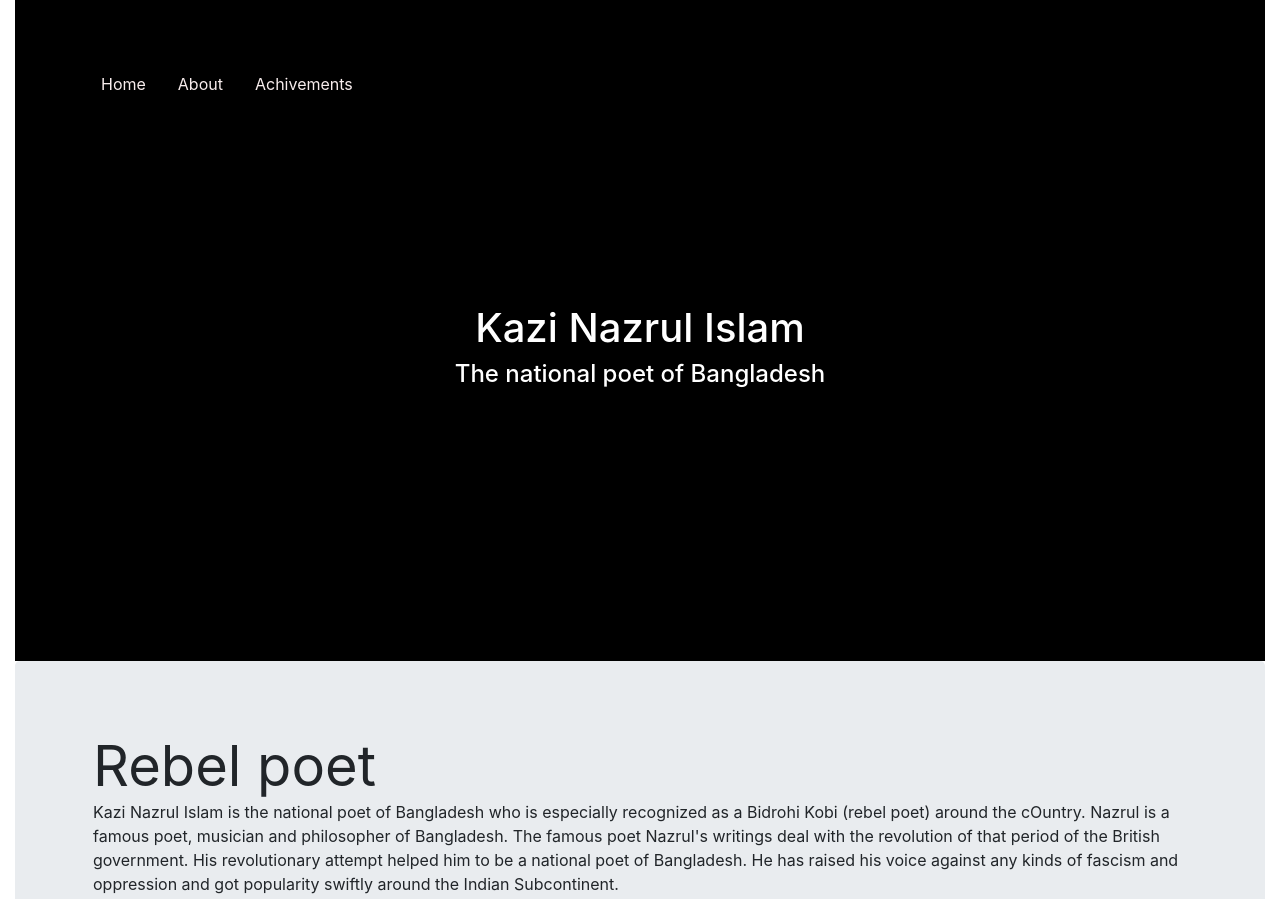
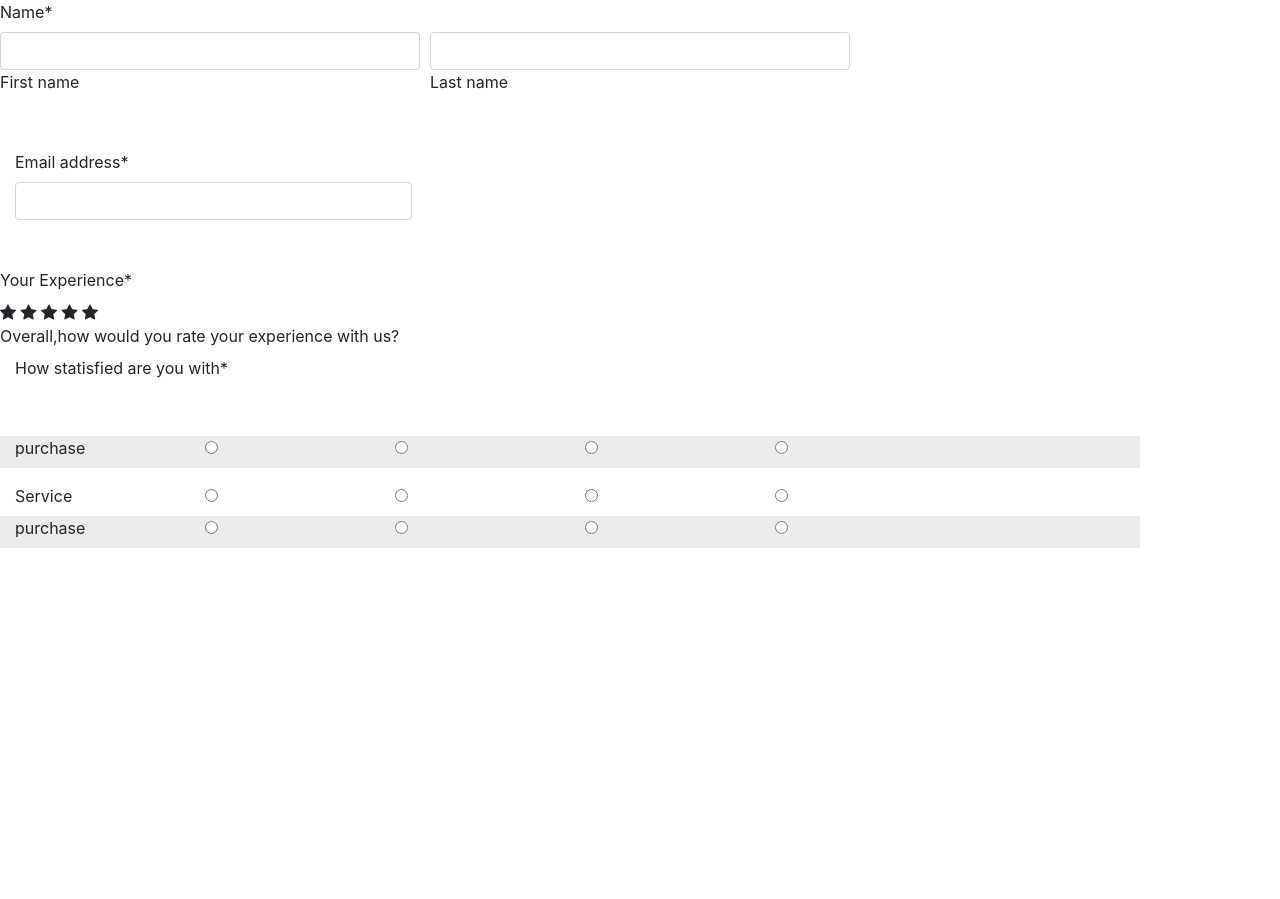
Before and after one commit to mridulagrahari/assignment-11, a plain HTML site: page index.html in a window 1280 px wide. Shown: the top 899 px of the page. After the commit the page ends 800 px from the top, so only its background shows below. Drawn offline with nearby package versions, Linux system fonts and the light colour scheme.

Commit message:
Add files via upload

```diff
--- a/index.html
+++ b/index.html
@@ -1,117 +1,148 @@
-<!doctype html>
+<!DOCTYPE html>
 <html lang="en">
 
 <head>
-    <!-- Required meta tags -->
-    <meta charset="utf-8">
-    <meta name="viewport" content="width=device-width, initial-scale=1, shrink-to-fit=no">
-
-    <!-- Bootstrap CSS -->
+  <meta charset="UTF-8">
+  <meta http-equiv="X-UA-Compatible" content="IE=edge">
+  <meta name="viewport" content="width=device-width, initial-scale=1.0">
+  <title>survey form</title>
   <link rel="stylesheet" href="https://cdn.jsdelivr.net/npm/bootstrap@4.6.1/dist/css/bootstrap.min.css"
     integrity="sha384-zCbKRCUGaJDkqS1kPbPd7TveP5iyJE0EjAuZQTgFLD2ylzuqKfdKlfG/eSrtxUkn" crossorigin="anonymous">
-
-    <title>Hello, world!</title>
+  <link rel="stylesheet" href="https://cdn.jsdelivr.net/npm/bootstrap-icons@1.8.3/font/bootstrap-icons.css">
 </head>
 
 <body>
+  <form class="needs-validation" novalidate>
+    <label for="validationCustom01">Name*</label>
+    <div class="form-row">
+      <div class="col-md-4 mb-5">
+        <input type="text" class="form-control" id="validationCustom01">
+        <label for="validationCustom01">First name</label>
+        <div class="valid-feedback">
+        </div>
+      </div>
+      <div class="col-md-4 mb-5">
+        <input type="text" class="form-control" id="validationCustom02">
+        <label for="validationCustom02">Last name</label>
+        <div class="valid-feedback">
+        </div>
+      </div>
+    </div>
+    <div class="form-group">
+      <div class="col-md-4 mb-5">
+        <label for="exampleInputEmail1">Email address*</label>
+        <input type="email" class="form-control" id="exampleInputEmail1" aria-describedby="emailHelp">
+      </div>
+      <label for="exampleInputEmail1">Your Experience*</label>
+
+      <div class="fixed-left ">
+        <i class="bi bi-star-fill "></i>
+        <i class="bi bi-star-fill "></i>
+        <i class="bi bi-star-fill "></i>
+        <i class="bi bi-star-fill "></i>
+        <i class="bi bi-star-fill "></i>
+
+      </div>
+      <label for="validationCustom02">Overall,how would you rate your experience with us?</label>
+      <div class="col-md-4 mb-5">
+        <label for="validationCustom02">How statisfied are you with*</label>
+      </div>
+    </form>
+      <div class="container" style="display:inline-block">
+        <div class="row row-cols-6 table-active">
+          <div class="col">
+            <label for="validationCustom01">purchase</label>
+          </div>
 
           <div class="col">
-        <div class="jumbotron jumbotron-fluid mb-0" style="background-color:black;">
-            <div class="container" style="background-color:black;">
-                <div class="row">
+            <div class="form-check form-check-inline">
+              <input class="form-check-input" type="radio" name="inlineRadioOptions" id="inlineRadio1" value="option1">
+              <label class="form-check-label" for="inlineRadio1"></label>
+            </div>
+          </div>
           <div class="col">
-                        <ul class="nav justify-content-left">
-                            <li class="nav-item">
-                                <a class="nav-link active" aria-current="page" href="#"
-                                    style="color:rgb(248, 237, 237)">Home</a>
-                            </li>
-                            <li class="nav-item">
-                                <a class="nav-link" href="#" style="color:rgb(248, 237, 237);">About</a>
-                            </li>
-                            <li class="nav-item">
-                                <a class="nav-link" href="#" style="color:rgb(248, 237, 237);">Achivements</a>
-                            </li>
-
-                        </ul>
-                        <div style="margin: 100px;padding: 100px;">
-
-                            <h1 style="color:white;text-align:center;"> Kazi Nazrul Islam</h1>
-                            <h4 class="text .mu-4" style="color:white;text-align:center;">The national poet of
-                                Bangladesh</h4>
+            <div class="form-check form-check-inline">
+              <input class="form-check-input" type="radio" name="inlineRadioOptions" id="inlineRadio1" value="option1">
+              <label class="form-check-label" for="inlineRadio1"></label>
+            </div>
+          </div>
+          <div class="col">
+            <div class="form-check form-check-inline">
+              <input class="form-check-input" type="radio" name="inlineRadioOptions" id="inlineRadio1" value="option1">
+              <label class="form-check-label" for="inlineRadio1"></label>
+            </div>
+          </div>
+          <div class="col">
+            <div class="form-check form-check-inline">
+              <input class="form-check-input" type="radio" name="inlineRadioOptions" id="inlineRadio1" value="option1">
+              <label class="form-check-label" for="inlineRadio1"></label>
             </div>
           </div>
         </div>
       </div>
     </div>
-        <div class="jumbotron mb-0">
-            <div class="container .flex-column">
-                <div class="p-2 ">
-                    <h7 class="display-4"><b>Rebel poet</b></h7>
-                    <P class="display-8">Kazi Nazrul Islam is the national poet of Bangladesh who is
-                        especially recognized as a Bidrohi Kobi (rebel poet) around the
-                        cOuntry. Nazrul is a famous poet, musician and philosopher of
-                        Bangladesh. The famous poet Nazrul's writings deal with the
-                        revolution of that period of the British government. His
-                        revolutionary attempt helped him to be a national poet of
-                        Bangladesh. He has raised his voice against any kinds of fascism and
-                        oppression and got popularity swiftly around the Indian
-                        Subcontinent.</P>
-                </div>
-                <div class="p-2">
-                    <img src="laud-img.png">
-                </div>
-                <div class="p-2 ">
-                    <h7 class="display-4"><b>Awesome Writer</b></h7>
-                    <p>Nazrul's writings explored themes such as love, freedom, humanity,
-                        and revolution. He opposed all forms of bigotry and
-                        fundamentalism, including religious, caste-based and gender-based.
-                        Ihroughout his career, Nazrul wrote short stories, novels, and
-                        essays but is best known for his songs and poems. He pioneered new
-                        music forms such as Bengali ghazals. Nazrul wrote and composed
-                        music for nearly 4,000 songs (many recorded on HMV and
-                        gramophone records), collectively known as Nazrul Geeti.</p>
+    <div class="container" style="display:inline-block">
+      <div class="row row-cols-6">
+        <div class="col">
+          <label for="validationCustom01">Service</label>
         </div>
 
-            </div>
-            <div class="container .d-flex">
-                <button type="button" class="btn btn-secondary .p-3 .m-2">Learn more</button>
-                <button type="button" class="btn btn-danger .p-3 .m-2">Videos</button>
-                <button type="button" class="btn btn-warning .p-3 .m-2">Audio</button>
+        <div class="col">
+          <div class="form-check form-check-inline">
+            <input class="form-check-input" type="radio" name="inlineRadioOptions" id="inlineRadio1" value="option1">
+            <label class="form-check-label" for="inlineRadio1"></label>
           </div>
         </div>
-        <div class="jumbotron jumbotron-fluid " style="background-color:black;">
-            <div class="container">
-              <h1 class="display-5"style="color:white;">Love has no meaning or amount."- Kazi Nazrul Islam</h1>
+        <div class="col">
+          <div class="form-check form-check-inline">
+            <input class="form-check-input" type="radio" name="inlineRadioOptions" id="inlineRadio1" value="option1">
+            <label class="form-check-label" for="inlineRadio1"></label>
           </div>
         </div>
-          <div class="jumbotron jumbotron-fluid " style="background-color:white;">
-            <div class="d-flex justify-content-center " style="justify-content: space-between;">
-                <div class="card" style="width: 18rem;">
-                    <div class="card-body">
-                      <h5 class="card-title">Jagattarini Gold Medal</h5>
-                      <p class="card-text">1945</p>
-                      <p class="card-text">From the University of Calcutta for his work in bengali literature</p>
+        <div class="col">
+          <div class="form-check form-check-inline">
+            <input class="form-check-input" type="radio" name="inlineRadioOptions" id="inlineRadio1" value="option1">
+            <label class="form-check-label" for="inlineRadio1"></label>
           </div>
         </div>
-                  <div class="card" style="width: 18rem;">
-                    <div class="card-body">
-                      <h5 class="card-title">Padma Bhushan</h5>
-                      <p class="card-text">1960</p>
-                      <p class="card-text">One of the highest civillan honors of the Republic of india.</p>
+        <div class="col">
+          <div class="form-check form-check-inline">
+            <input class="form-check-input" type="radio" name="inlineRadioOptions" id="inlineRadio1" value="option1">
+            <label class="form-check-label" for="inlineRadio1"></label>
           </div>
         </div>
-                  <div class="card" style="width: 18rem;">
-                    <div class="card-body">
-                      <h5 class="card-title">National Poet</h5>
-                      <p class="card-text">-</p>
-                      <p class="card-text">conferred the title by the Government of Bangladesh.</p>
       </div>
     </div>
-                  <div class="card" style="width: 18rem;">
-                    <div class="card-body ">
-                      <h5 class="card-title">Ekushey Padak</h5>
-                      <p class="card-text">1976</p>
-                      <p class="card-text">Bangladesh's Highest civillian honours.</p>
+    </div>
+    <div class="container" style="display:inline-block">
+      <div class="row row-cols-6 table-active">
+        <div class="col">
+          <label for="validationCustom01">purchase</label>
+        </div>
+
+        <div class="col">
+          <div class="form-check form-check-inline">
+            <input class="form-check-input" type="radio" name="inlineRadioOptions" id="inlineRadio1" value="option1">
+            <label class="form-check-label" for="inlineRadio1"></label>
+          </div>
+        </div>
+        <div class="col">
+          <div class="form-check form-check-inline">
+            <input class="form-check-input" type="radio" name="inlineRadioOptions" id="inlineRadio1" value="option1">
+            <label class="form-check-label" for="inlineRadio1"></label>
+          </div>
+        </div>
+        <div class="col">
+          <div class="form-check form-check-inline">
+            <input class="form-check-input" type="radio" name="inlineRadioOptions" id="inlineRadio1" value="option1">
+            <label class="form-check-label" for="inlineRadio1"></label>
+          </div>
+        </div>
+        <div class="col">
+          <div class="form-check form-check-inline">
+            <input class="form-check-input" type="radio" name="inlineRadioOptions" id="inlineRadio1" value="option1">
+            <label class="form-check-label" for="inlineRadio1"></label>
+          </div>
         </div>
       </div>
     </div>
@@ -119,18 +150,14 @@
 
 
 
-    <!-- Optional JavaScript; choose one of the two! -->
 
-    <!-- Option 1: Bootstrap Bundle with Popper -->
-    <script src="https://cdn.jsdelivr.net/npm/bootstrap@5.1.3/dist/js/bootstrap.bundle.min.js"
-        integrity="sha384-ka7Sk0Gln4gmtz2MlQnikT1wXgYsOg+OMhuP+IlRH9sENBO0LRn5q+8nbTov4+1p"
+
+  <script src="https://cdn.jsdelivr.net/npm/jquery@3.5.1/dist/jquery.slim.min.js"
+    integrity="sha384-DfXdz2htPH0lsSSs5nCTpuj/zy4C+OGpamoFVy38MVBnE+IbbVYUew+OrCXaRkfj"
     crossorigin="anonymous"></script>
-
-    <!-- Option 2: Separate Popper and Bootstrap JS -->
-    <!--
-    <script src="https://cdn.jsdelivr.net/npm/@popperjs/core@2.10.2/dist/umd/popper.min.js" integrity="sha384-7+zCNj/IqJ95wo16oMtfsKbZ9ccEh31eOz1HGyDuCQ6wgnyJNSYdrPa03rtR1zdB" crossorigin="anonymous"></script>
-    <script src="https://cdn.jsdelivr.net/npm/bootstrap@5.1.3/dist/js/bootstrap.min.js" integrity="sha384-QJHtvGhmr9XOIpI6YVutG+2QOK9T+ZnN4kzFN1RtK3zEFEIsxhlmWl5/YESvpZ13" crossorigin="anonymous"></script>
-    -->
+  <script src="https://cdn.jsdelivr.net/npm/bootstrap@4.6.1/dist/js/bootstrap.bundle.min.js"
+    integrity="sha384-fQybjgWLrvvRgtW6bFlB7jaZrFsaBXjsOMm/tB9LTS58ONXgqbR9W8oWht/amnpF"
+    crossorigin="anonymous"></script>
 </body>
 
 </html>
--- /dev/null
+++ b/style.css
@@ -0,0 +1,4 @@
+.container{
+    display:flex;
+
+}
```
Lines whose indentation alone changed are shown as unchanged.
